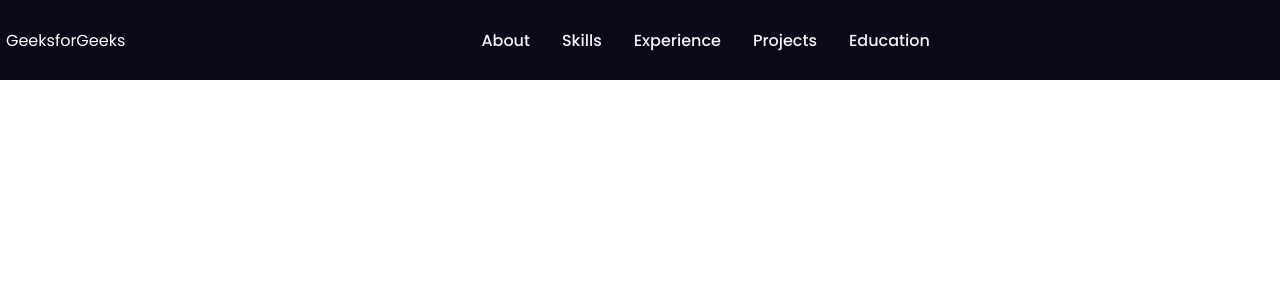
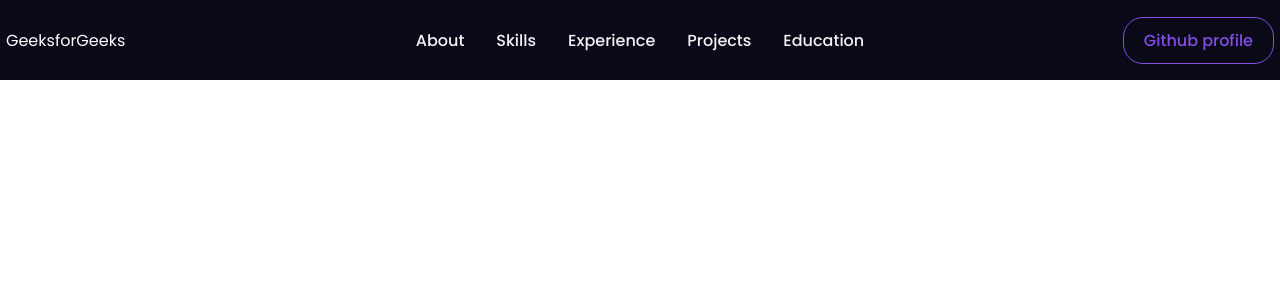
Before and after one commit to MUDITJAINN/3D-Portfolio-web, a React (Create React App) app: page / in a window 1280 px wide. Shown: the top 300 px of the page. Built offline with nearby package versions, Linux system fonts and the light colour scheme; the HTML template or start-up script is replaced by a standard one.

Commit message:
Github profile button added

```diff
--- a/src/components/Navbar.jsx
+++ b/src/components/Navbar.jsx
@@ -1,6 +1,8 @@
 import React from "react";
 import { Link as LinkR } from "react-router-dom";
+// import { Button } from "react-scroll";
 import styled from "styled-components";
+import { Bio } from "../data/constants";
 
 const NavbarContainer = styled.div`
   background-color: ${({ theme }) => theme.bg};
@@ -16,6 +18,7 @@ const NavbarContainer = styled.div`
 `;
 
 const NavLogo = styled(LinkR)`
+  width: 80%;
   padding: 0 6px;
   text-decoration: none;
   color: inherit;
@@ -42,6 +45,37 @@ const NavLink = styled.a`
   }
 `;
 
+const ButtonContainer = styled.div`
+  width: 80%;
+  height: 100%;
+  display: flex;
+  justify-content: end;
+  align-items: center;
+  padding: 0 6px;
+  @media screen and (max-width: 768px) {
+    display: none;
+  }
+`;
+
+const GithubButton = styled.a`
+  border: 1px solid ${({ theme }) => theme.primary};
+  color: ${({ theme }) => theme.primary};
+  justify-content: center;
+  display: flex;
+  align-items: center;
+  border-radius: 20px;
+  cursor: pointer;
+  padding: 10px 20px;
+  font-size: 16px;
+  font-weight: 500;
+  transition: all 0.6s ease-in-out;
+  text-decoration: none;
+  &:hover {
+    background: ${({ theme }) => theme.primary};
+    color: ${({ theme }) => theme.text_primary};
+  }
+`;
+
 const Navbar = () => {
   return (
     <NavbarContainer>
@@ -53,6 +87,10 @@ const Navbar = () => {
         <NavLink href="#Projects">Projects</NavLink>
         <NavLink href="#Education">Education</NavLink>
       </NavItems>
+
+      <ButtonContainer>
+        <GithubButton href = {Bio.github} target="_Blank">Github profile</GithubButton>
+      </ButtonContainer>
     </NavbarContainer>
   );
 };
--- a/src/data/constants.js
+++ b/src/data/constants.js
@@ -8,13 +8,13 @@ export const Bio = {
   ],
   description:
     "I am a motivated and versatile individual, always eager to take on new challenges. With a passion for learning I am dedicated to delivering high-quality results. With a positive attitude and a growth mindset, I am ready to make a meaningful contribution and achieve great things.",
-  github: "https://github.com/rishavchanda",
+  github: "https://github.com/MUDITJAINN",
   resume:
     "https://drive.google.com/file/d/1txFKZD3LNIXMc329jD9c995AU8LItOXK/view?usp=drive_link",
-  linkedin: "https://www.linkedin.com/in/rishav-chanda-b89a791b3/",
-  twitter: "https://twitter.com/RishavChanda",
-  insta: "https://www.instagram.com/rishav_chanda/",
-  facebook: "https://www.facebook.com/rishav.chanda.165/",
+  linkedin: "https://www.linkedin.com/in/muditjainn/",
+  twitter: "https://x.com/mudit_jain___",
+  insta: "",
+  facebook: "",
 };
 
 export const skills = [
```
